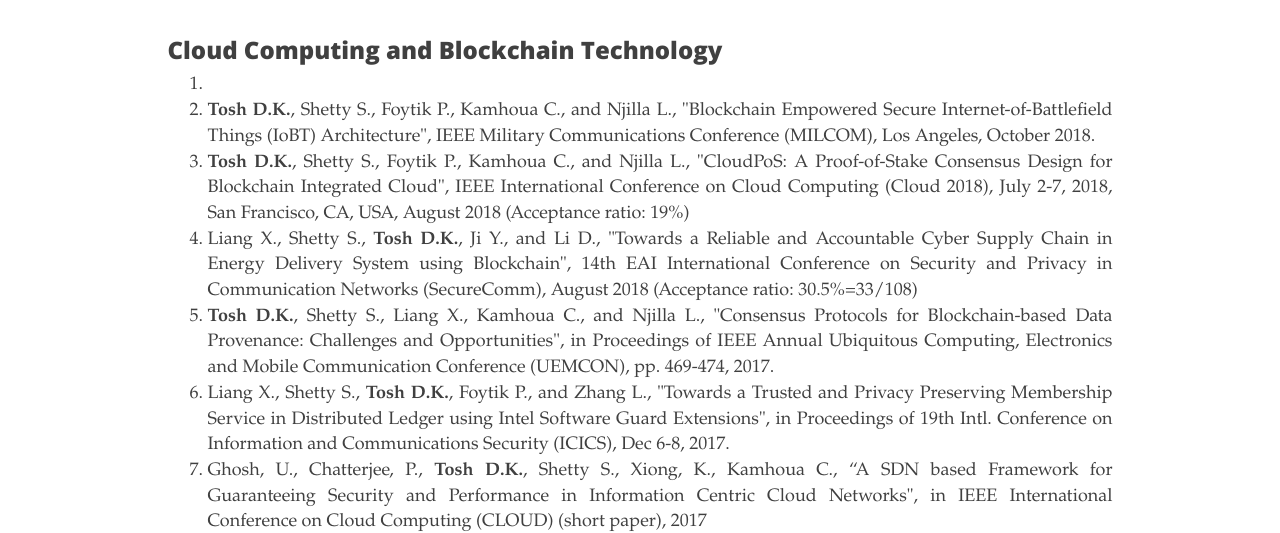
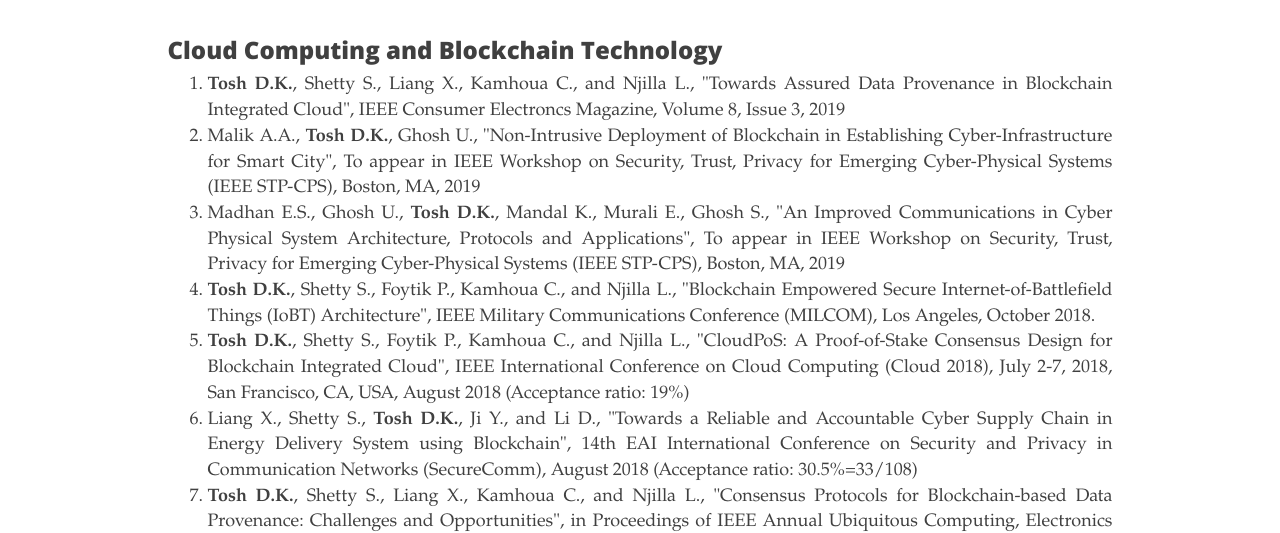
Before and after one commit to dktosh/dktosh.github.io, a plain HTML site: page publications/index.html in a window 1280 px wide. Shown: the part 255-788 px from the top of the page. Drawn offline with nearby package versions, Linux system fonts and the light colour scheme.

Commit message:
Pubs updated

```diff
--- a/publications/index.html
+++ b/publications/index.html
@@ -277,7 +277,13 @@
 
 <div align="justify">
 <ol>
+    <li> <b>Tosh D.K.</b>, Shetty S., Liang X., Kamhoua C., and Njilla L., "Towards Assured Data Provenance in Blockchain Integrated Cloud", IEEE Consumer Electroncs Magazine, Volume 8, Issue 3, 2019
+    </li>
     <li>
+      Malik A.A., <b>Tosh D.K.</b>, Ghosh U., "Non-Intrusive Deployment of Blockchain in Establishing Cyber-Infrastructure for Smart City", To appear in IEEE Workshop on Security, Trust, Privacy for Emerging Cyber-Physical Systems (IEEE STP-CPS), Boston, MA, 2019
+    </li>
+    <li>
+      Madhan E.S., Ghosh U., <b>Tosh D.K.</b>, Mandal K., Murali E., Ghosh S., "An Improved Communications in Cyber Physical System Architecture, Protocols and Applications", To appear in IEEE Workshop on Security, Trust, Privacy for Emerging Cyber-Physical Systems (IEEE STP-CPS), Boston, MA, 2019
     </li>
     <li>
     <b>Tosh D.K.</b>, Shetty S., Foytik P., Kamhoua C., and Njilla L., "Blockchain Empowered Secure Internet-of-Battlefield Things (IoBT) Architecture", IEEE Military Communications Conference (MILCOM), Los Angeles, October 2018.
```
